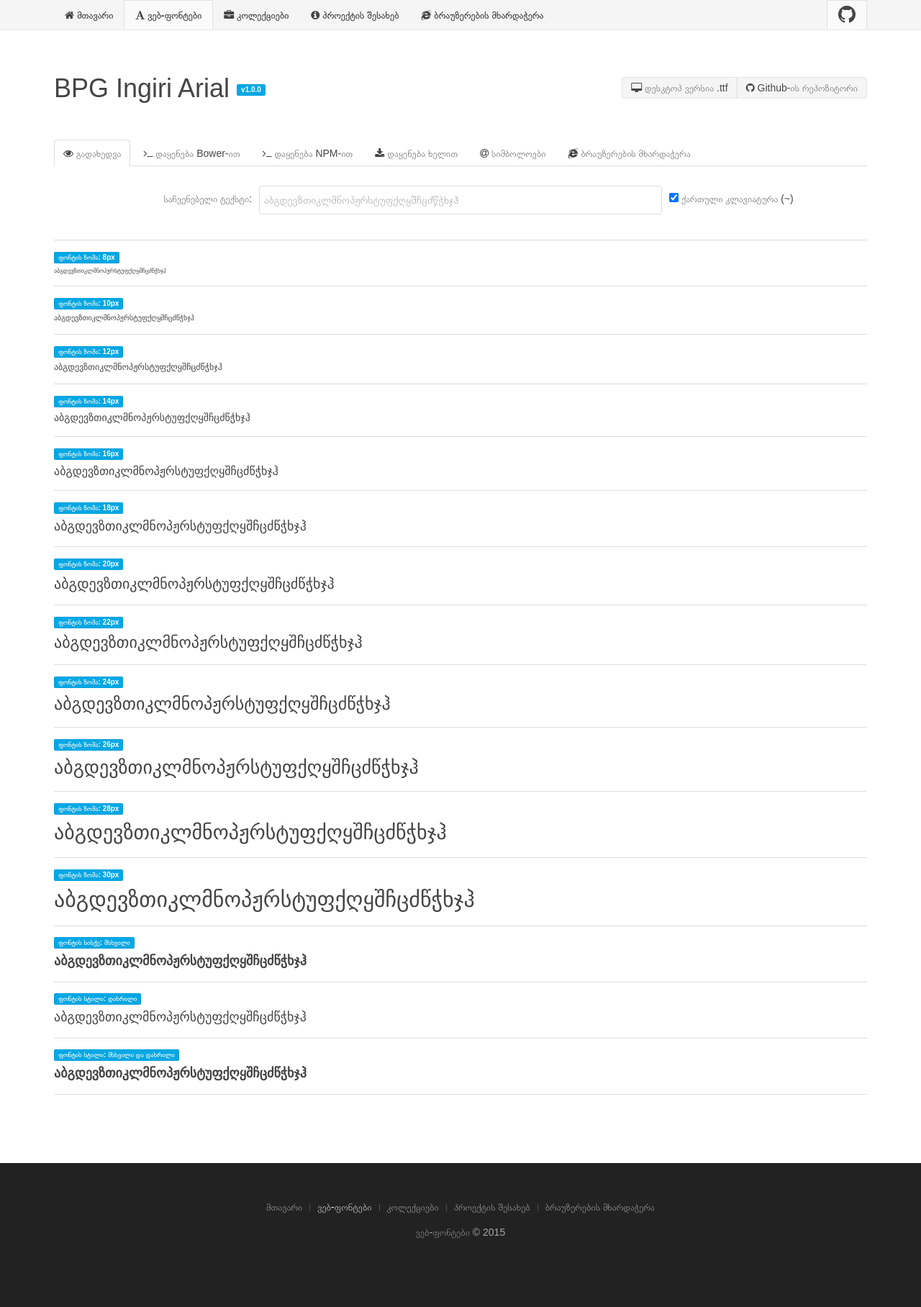
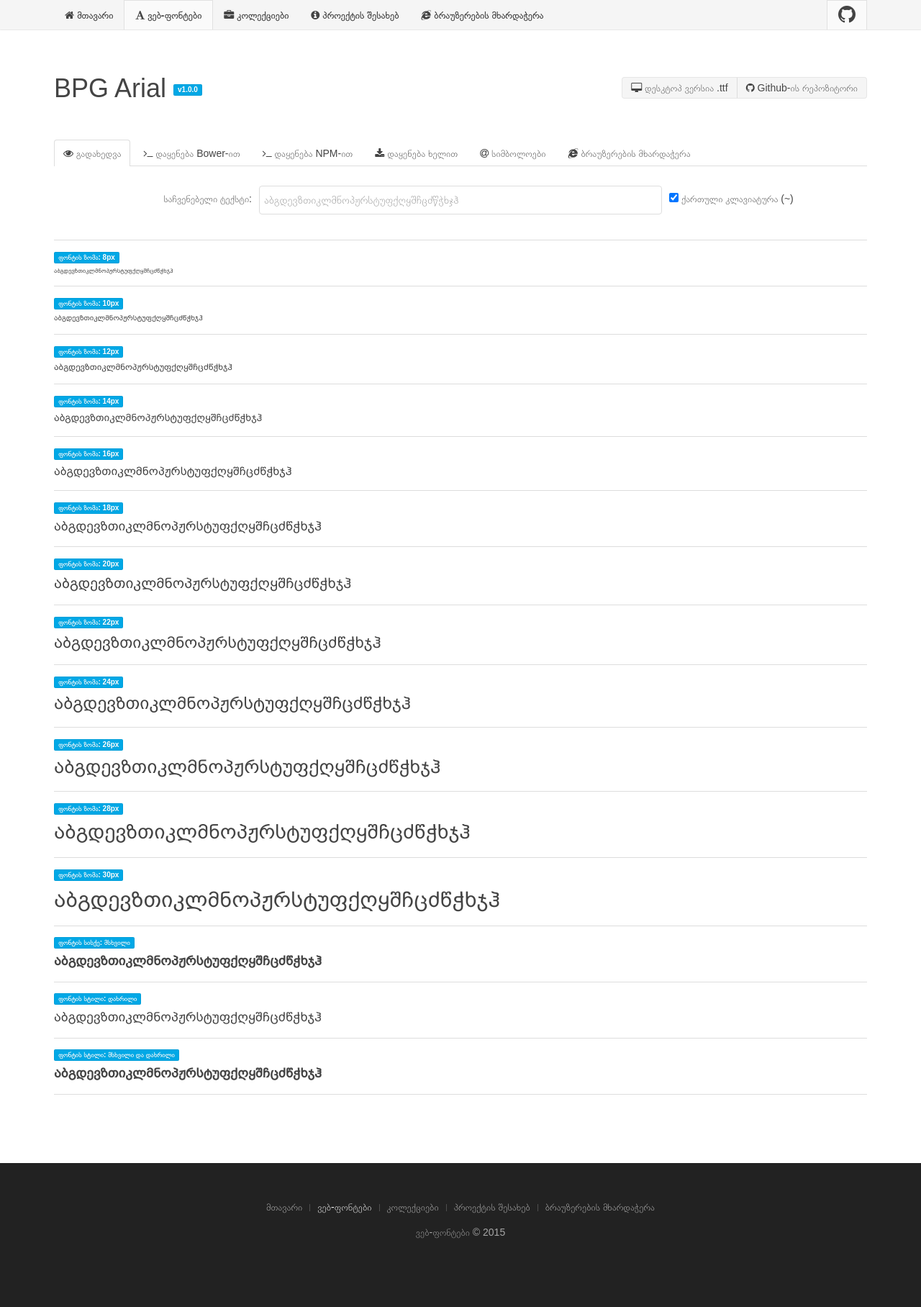
Before and after one commit to web-fonts/web-fonts.github.io, a Jekyll site: the page built from _fonts/bpg-arial.md, in a window 1280 px wide. Shown: the whole page at 72% size. Built offline with Jekyll 4.4.1, drawn with Linux system fonts in a browser that asks for light colours.

Commit message:
fix bpg ingiri arial issue

```diff
--- a/_fonts/bpg-arial.md
+++ b/_fonts/bpg-arial.md
@@ -1,4 +1,4 @@
 ---
-title: BPG Ingiri Arial
-desktop: http://fonts.ge/ka/font/120/BPG-Ingiri-Arial
+title: BPG Arial
+desktop: http://fonts.ge/ka/font/13/BPG-Arial
 ---
```
Also changed, not shown: _fonts/bpg-ingiri-arial.md (+2 -2 lines).
